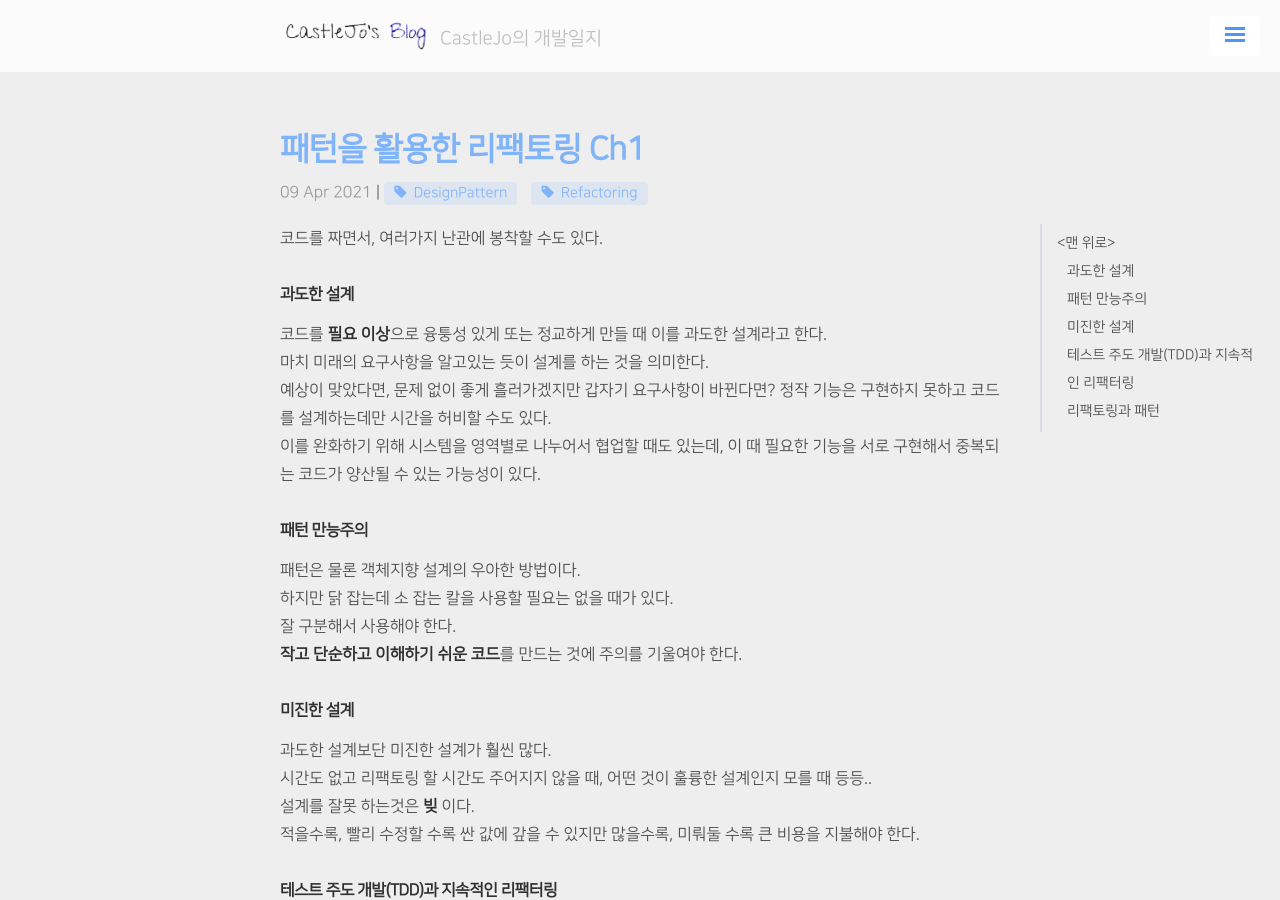
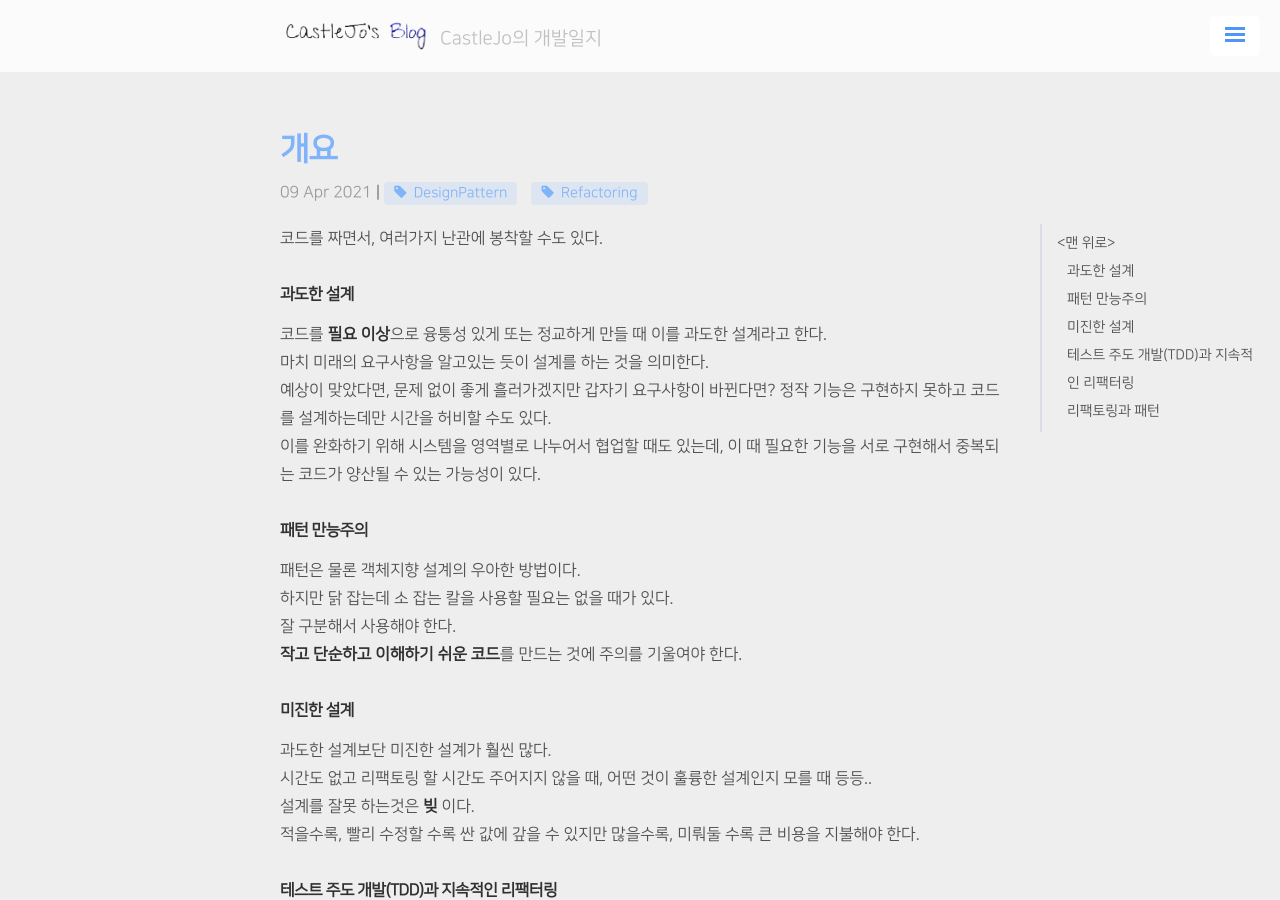
Before and after one commit to ukcastle/ukcastle.github.io, a Jekyll site: the page built from _posts/Refactoring/2021-04-09-RF-Ch1.md, in a window 1280 px wide and 900 px high. Built offline with Jekyll 4.4.1, drawn with Linux system fonts in a browser that asks for light colours; nearby versions of some CDN libraries; a script that is not in the unit is left out; comment, search, counter and statistics services are not loaded.

Commit message:
docs: 0409 RF

```diff
--- a/_posts/Refactoring/2021-04-09-RF-Ch1.md
+++ b/_posts/Refactoring/2021-04-09-RF-Ch1.md
@@ -1,6 +1,6 @@
 ---
 layout: post
-title: 패턴을 활용한 리팩토링 Ch1
+title: 개요
 category: Refactoring
 tag: [DesignPattern, Refactoring]
 ---
```
